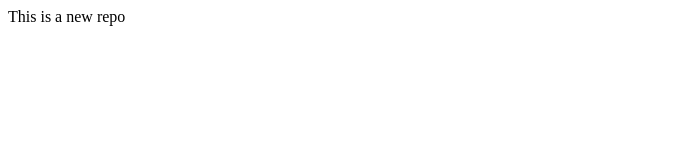
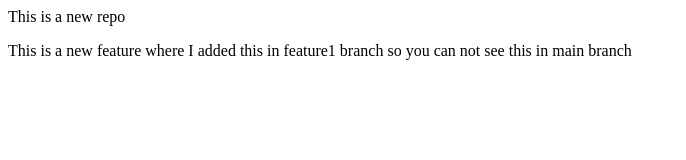
Before and after one commit to setu1926/LocalRepo, a plain HTML site: page index.html in a window 1280 px wide. Shown: the whole page, without its empty margins (0-686 px from the left). Drawn offline with Linux system fonts and the light colour scheme.

Commit message:
Added new feature to feature1

```diff
--- a/index.html
+++ b/index.html
@@ -1 +1,2 @@
 <p>This is a new repo</p>
+<p>This is a new feature where I added this in feature1 branch so you can not see this in main branch</p>
```
